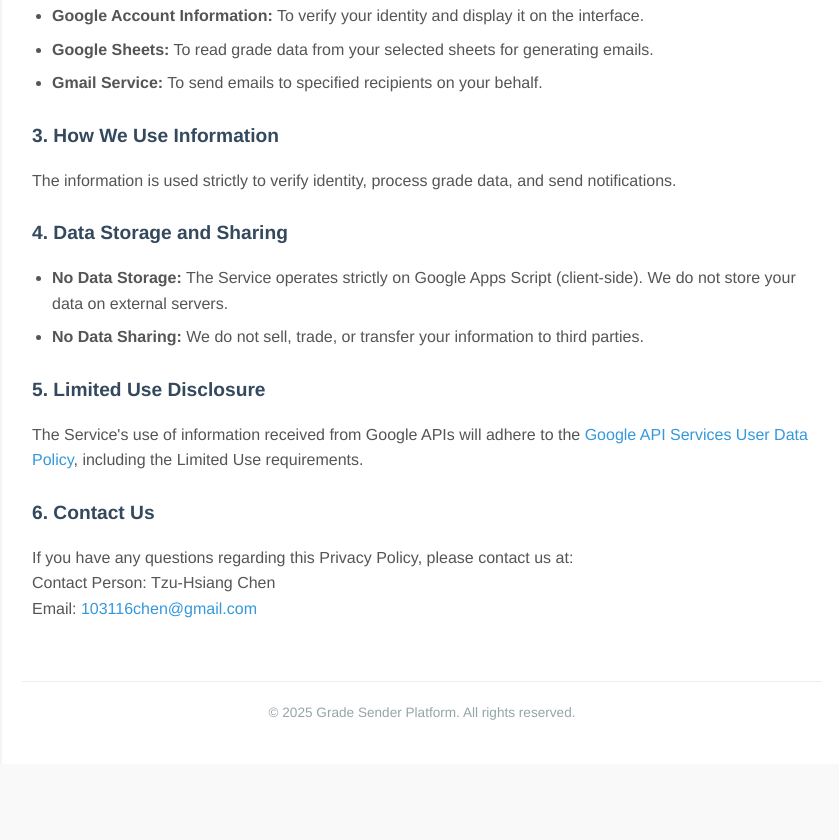
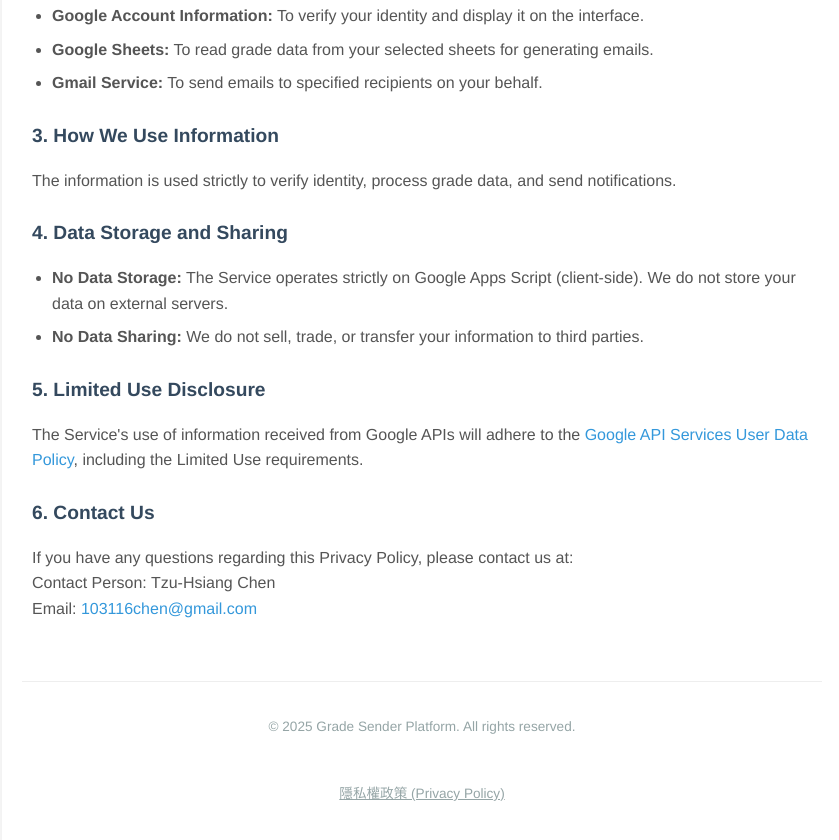
Before and after one commit to 103146chen/ScoreSender, a plain HTML site: page index.html in a window 1280 px wide. Shown: the part 1971-2811 px from the top of the page, without its empty margins (218-1057 px from the left). Before the commit the page ends 2735 px from the top, so only its background shows below. Drawn offline with Linux system fonts and the light colour scheme.

Commit message:
Update index.html

```diff
--- a/index.html
+++ b/index.html
@@ -114,8 +114,12 @@
     </div>
 
     <footer>
-        &copy; 2025 Grade Sender Platform. All rights reserved.
-    </footer>
+    <p>&copy; 2025 Grade Sender Platform. All rights reserved.</p>
+    <br>
+    <p style="margin-top: 10px;">
+        <a href="PrivacyPolicy.pdf" target="_blank" style="color: #95a5a6; text-decoration: underline;">隱私權政策 (Privacy Policy)</a>
+    </p>
+</footer>
 </div>
 
 </body>
```
